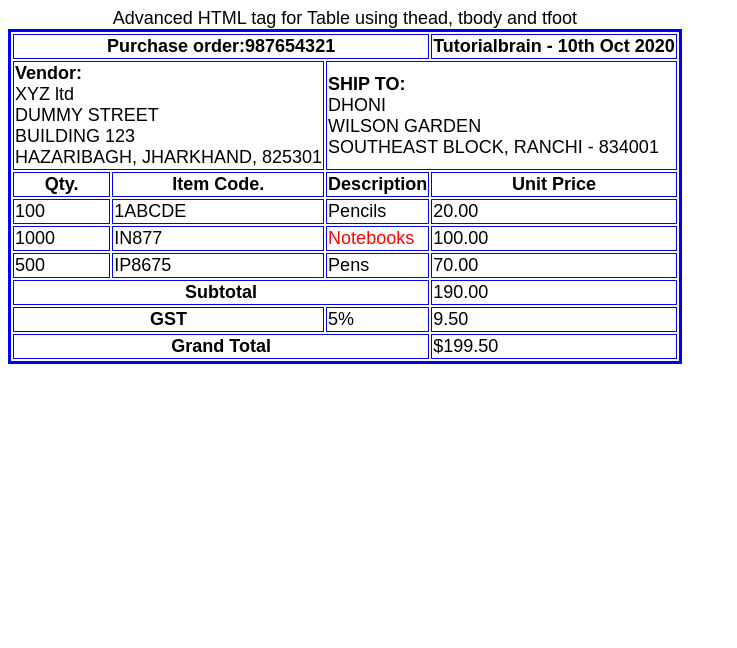
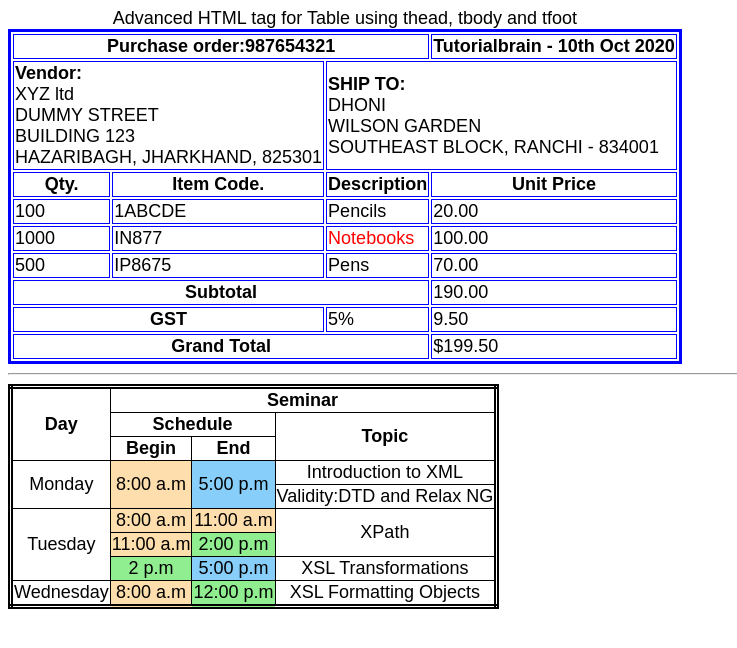
Before and after one commit to npoliveira/code-snippets, a plain HTML site: page html/tables/complex.html in a window 1280 px wide. Shown: the whole page, without its empty margins (0-737 px from the left). Drawn offline with Linux system fonts and the light colour scheme.

Commit message:
Added an example of complex table using pseudo class
* First child
* Last child
* Nth child

```diff
--- a/css/table.css
+++ b/css/table.css
@@ -17,7 +17,7 @@ table {
     border-color: blue;
 }
 
-.complex td, th {
+.complex td, .complex th {
     border-color: blue;
 }
 
@@ -37,3 +37,20 @@ without changing the HTML
     font-size: 1.1rem;
     background-color: yellow;
 }
+
+.seminar {
+    text-align: center;
+    border: thick double black;
+}
+
+.seminar tbody tr:first-child td:nth-child(2), .seminar tbody tr:nth-child(3) td:nth-child(2), .seminar tbody tr:nth-child(3) td:nth-child(3), .seminar tbody tr:nth-child(4) td:first-child, .seminar tbody tr:last-child td:nth-child(2) {
+    background-color: navajowhite
+}
+
+.seminar tbody tr:first-child td:nth-child(3), .seminar tbody tr:nth-child(5) td:nth-child(2) {
+    background-color: lightskyblue
+}
+
+.seminar tbody tr:nth-child(4) td:nth-child(2), .seminar tbody tr:nth-child(5) td:first-child, .seminar tbody tr:last-child td:nth-child(3) {
+    background-color: lightgreen
+}
--- a/html/tables/complex.html
+++ b/html/tables/complex.html
@@ -75,5 +75,54 @@
             </tr>
         </tfoot>
     </table>
+    <hr>
+    <table class="seminar">
+        <thead>
+            <tr>
+                <th rowspan="3">Day</th>
+                <th colspan="3">Seminar</th>
+            </tr>
+            <tr>
+                <th colspan="2">Schedule</th>
+                <th rowspan="2">Topic</th>
+            </tr>
+            <tr>
+                <th>Begin</th>
+                <th>End</th>
+            </tr>
+        </thead>
+        <tbody>
+            <tr>
+                <td rowspan="2">Monday</td>
+                <td rowspan="2">8:00 a.m</td>
+                <td rowspan="2">5:00 p.m</td>
+                <td>Introduction to XML</td>
+            </tr>
+            <tr>
+                <td>Validity:DTD and Relax NG</td>
+            </tr>
+            <tr>
+                <td rowspan="3">Tuesday</td>
+                <td>8:00 a.m</td>
+                <td>11:00 a.m</td>
+                <td rowspan="2">XPath</td>
+            </tr>
+            <tr>
+                <td>11:00 a.m</td>
+                <td>2:00 p.m</td>
+            </tr>
+            <tr>
+                <td>2 p.m</td>
+                <td>5:00 p.m</td>
+                <td>XSL Transformations</td>
+            </tr>
+            <tr>
+                <td>Wednesday</td>
+                <td>8:00 a.m</td>
+                <td>12:00 p.m</td>
+                <td>XSL Formatting Objects</td>
+            </tr>
+        </tbody>
+    </table>
 </body>
 </html>
```
